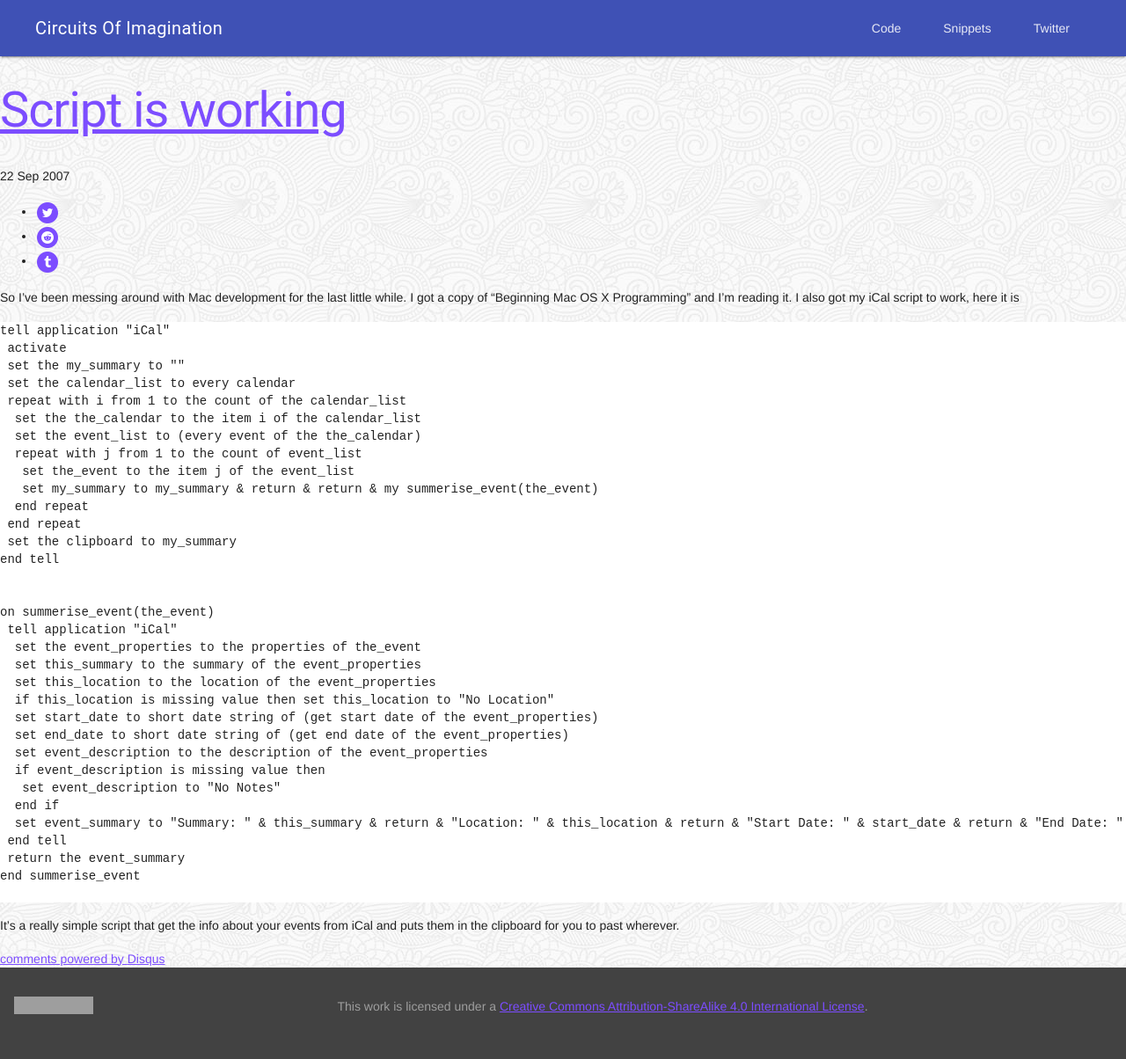
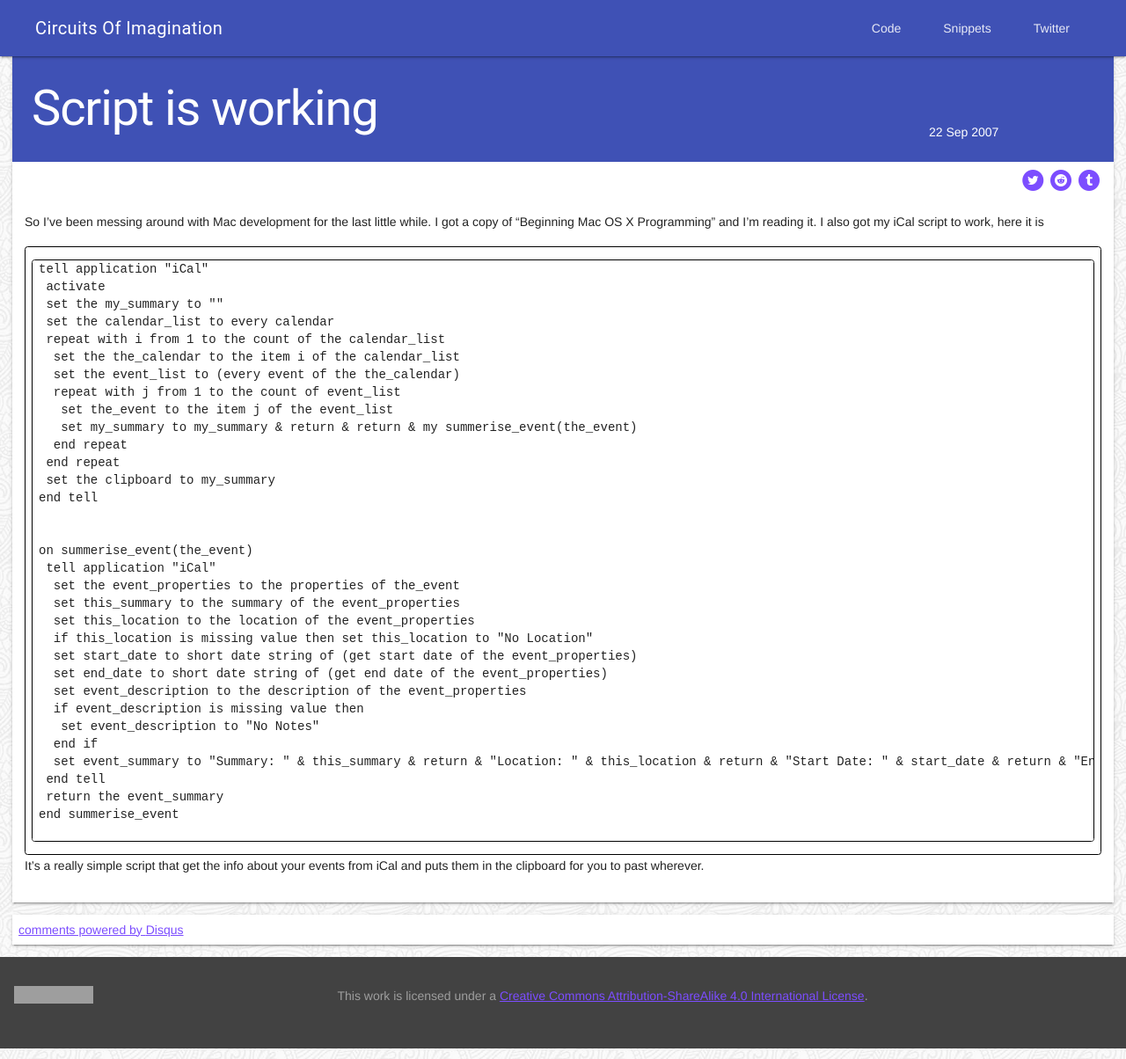
Before and after one commit to tantalum/tantalum.github.io, a Jekyll site: the page built from _posts/2007-09-22-Script-is-working.markdown, in a window 1280 px wide. Shown: the whole page at 88% size. Built offline with Jekyll 4.4.1, drawn with Linux system fonts in a browser that asks for light colours; nearby versions of some CDN libraries; Markdown is read by kramdown in place of the engine named in the settings; comment, search, counter and statistics services are not loaded; grey boxes are pictures that could not be loaded.

Commit message:
Posts layout

```diff
--- a/_layouts/post.html
+++ b/_layouts/post.html
@@ -1,46 +1,45 @@
 ---
 layout: default
 ---
-<section class="post row">
-  <div class="post-meta col-xs-12">
-    <a href="{{ page.url }}"><h1 class="post-meta-title">{{ page.title }}</h1></a>
-    <p class="post-meta-date">{{ page.date | date_to_string }}</p>
+<section class="coi-post mdl-shadow--2dp">
+  <div class="coi-post-header mdl-grid">
+    <h1 class="coi-post-header-title mdl-cell mdl-cell--10-col mdl-cell--12-col-phone">{{ page.title }}</h1>
+    <p class="coi-post-header-date mdl-cell mdl-cell--2-col mdl-cell--12-col-phone mdl-cell--bottom">{{ page.date | date_to_string }}</p>
   </div>
 
-  <div class="post-social col-xs-12">
-    <ul class="social-buttons">
-        <li> <!-- Twitter Share -->
+  <div class="coi-post-social-buttons">
+      <div class="coi-post-social-button"> <!-- Twitter Share -->
         <a href="https://twitter.com/intent/tweet?text={{ page.title | cgi_escape }}&via=blit32&url={{ site.url | append: page.url | cgi_escape }}" target="_blank">
           <span class="fa-stack fa-1x">
             <i class="fa fa-circle fa-stack-2x"></i>
             <i class="fa fa-twitter fa-stack-1x fa-inverse"></i>
           </span>
         </a>
-        </li>
-        <li> <!-- Reddit Share -->
+      </div>
+      <div class="coi-post-social-button"> <!-- Reddit Share -->
         <a href="https://www.reddit.com/submit?url={{ site.url | append: page.url | cgi_escape }}" target="_blank">
           <span class="fa-stack fa-1x">
             <i class="fa fa-circle fa-stack-2x"></i>
             <i class="fa fa-reddit fa-stack-1x fa-inverse"></i>
           </span>
         </a>
-        </li>
-        <li> <!-- Tumblr Share -->
+      </div>
+      <div class="coi-post-social-button"> <!-- Tumblr Share -->
         <a href="https://www.tumblr.com/widgets/share/tool?content={{ site.url | append: page.url |cgi_escape }}&title={{ page.title | cgi_escape }}" target="_blank">
           <span class="fa-stack fa-1x">
             <i class="fa fa-circle fa-stack-2x"></i>
             <i class="fa fa-tumblr fa-stack-1x fa-inverse"></i>
           </span>
         </a>
-        </li>
-    </ul>
+      </div>
   </div>
 
-  <div class="post-content col-xs-12">
+  <div class="coi-post-content">
     {{ content }}
   </div>
 </section>
-<div class="disqus">
+
+<div class="disqus coi-disqus mdl-shadow--2dp">
     <div id="disqus_thread"></div>
     <script type="text/javascript">
      /* * * CONFIGURATION VARIABLES: EDIT BEFORE PASTING INTO YOUR WEBPAGE * * */
--- a/css/main.css
+++ b/css/main.css
@@ -55,3 +55,46 @@ PAGINATOR
 .coi-paginator-bar .coi-paginator-next {
   text-align: right;
 }
+
+/*----------------------------------------------------------------------
+FULL POST
+----------------------------------------------------------------------- */
+.coi-post {
+  background: #fff;
+  margin: auto 1em;
+}
+
+.coi-post .coi-post-header {
+  background: rgb(63,81,181);
+  color: #fff;
+  padding: 1em;
+}
+
+.coi-post .coi-post-content {
+  padding: 1em;
+}
+
+.coi-post .coi-post-social-buttons {
+    text-align: right;
+    padding: 0.5em 1em;
+}
+
+.coi-post .coi-post-social-buttons .coi-post-social-button {
+  display: inline-block;
+}
+
+.coi-disqus {
+  background: #fff;
+  margin: 1em;
+  padding: 0.5em;
+}
+
+/* -----------------------------------------------------------------------
+CODE HIGHLIGH
+-------------------------------------------------------------------------- */
+.highlight {
+  border: solid black 1px;
+  border-radius: 0.25em;
+  padding: 0px 0.5em;
+  overflow-x: scroll;
+}
```
Lines whose indentation alone changed are shown as unchanged.
